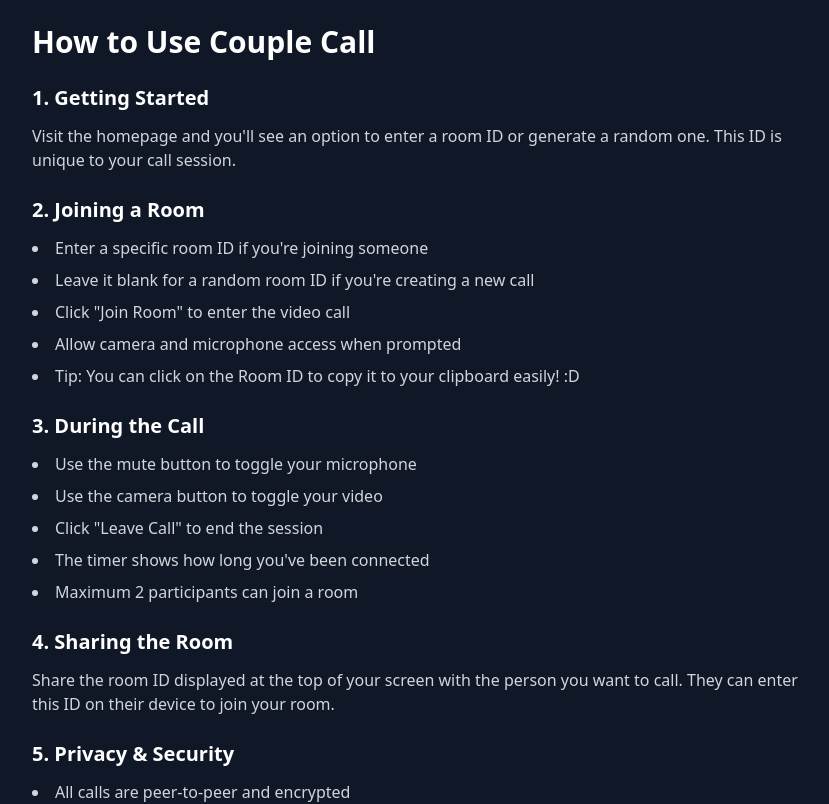
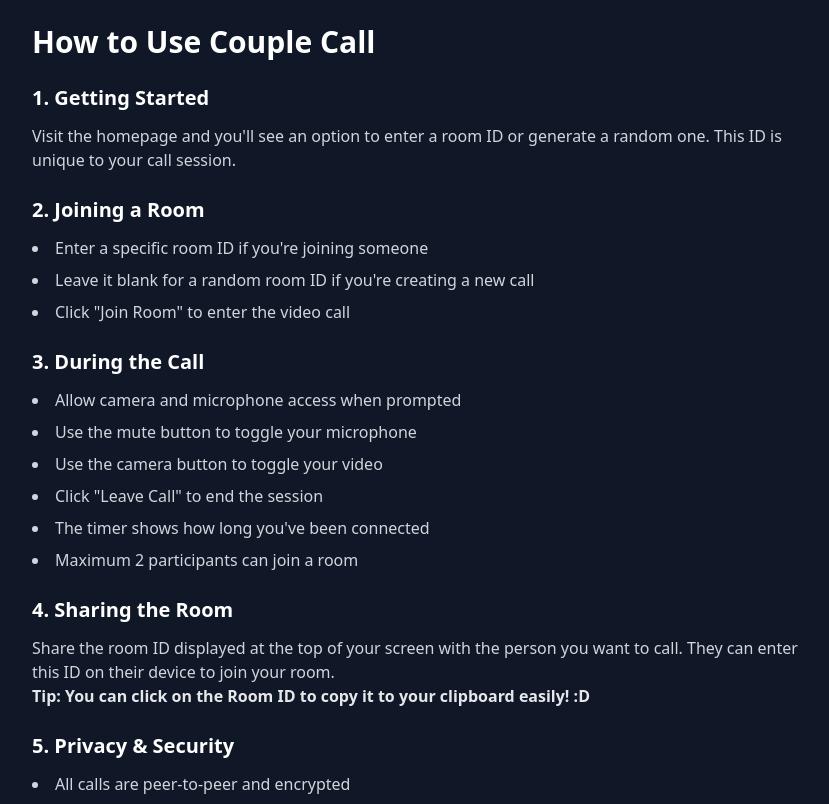
Before and after one commit to devpool007/couple-call, a React (Vite) app: page /how-to-use in a window 1280 px wide. Shown: the top 804 px of the page, without its empty margins (224-1053 px from the left). Built offline with nearby package versions, Linux system fonts and the light colour scheme; no server answers.

Commit message:
added points to how to use

```diff
--- a/src/components/HowToUse.jsx
+++ b/src/components/HowToUse.jsx
@@ -22,14 +22,13 @@ function HowToUse() {
               <li>Enter a specific room ID if you're joining someone</li>
               <li>Leave it blank for a random room ID if you're creating a new call</li>
               <li>Click "Join Room" to enter the video call</li>
-              <li>Allow camera and microphone access when prompted</li>
-              <li>Tip: You can click on the Room ID to copy it to your clipboard easily! :D</li>
             </ul>
           </section>
 
           <section>
             <h2 className="text-xl font-semibold mb-3">3. During the Call</h2>
             <ul className="list-disc list-inside text-gray-300 space-y-2">
+              <li>Allow camera and microphone access when prompted</li>
               <li>Use the mute button to toggle your microphone</li>
               <li>Use the camera button to toggle your video</li>
               <li>Click "Leave Call" to end the session</li>
@@ -44,6 +43,7 @@ function HowToUse() {
               Share the room ID displayed at the top of your screen with the person you want to call.
               They can enter this ID on their device to join your room.
             </p>
+            <p className="text-gray-200 font-bold ">Tip: You can click on the Room ID to copy it to your clipboard easily! :D</p>
           </section>
 
           <section>
```
